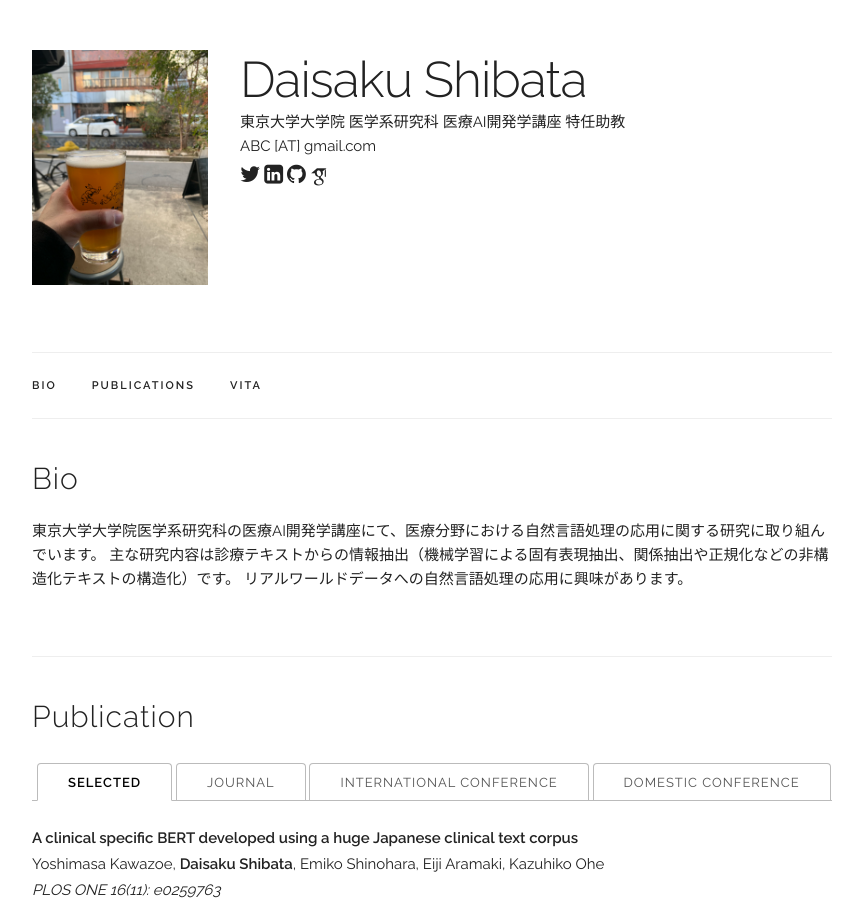
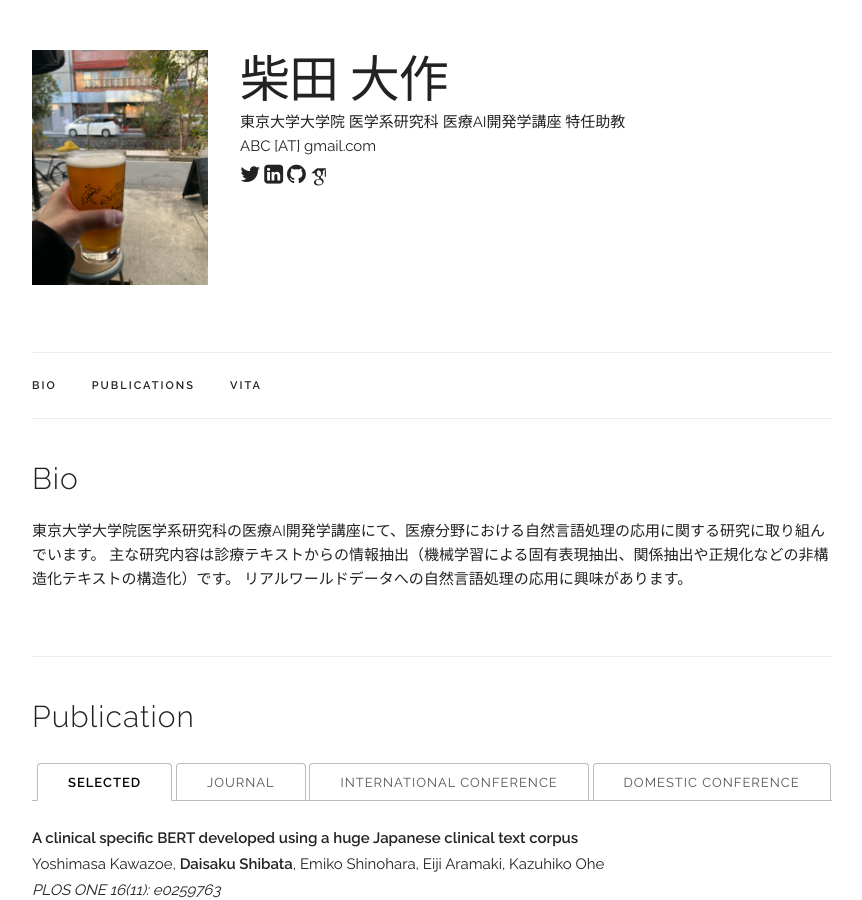
Before and after one commit to daisaku-ss/daisaku-ss.github.io, a Jekyll site: the page built from index.html, in a window 1280 px wide and 900 px high. Shown: the whole window, without its empty margins (208-1070 px from the left). Built offline with Jekyll 4.4.1, drawn with Linux system fonts in a browser that asks for light colours; some web fonts are replaced.

Commit message:
Add files via upload

```diff
--- a/_data/main_info.yaml
+++ b/_data/main_info.yaml
@@ -1,4 +1,4 @@
-name: "Daisaku Shibata"
+name: "柴田 大作"
 title: "東京大学大学院 医学系研究科 医療AI開発学講座 特任助教"
 email: "ABC [AT] gmail.com"
 profile_pic: "/assets/profile-pics/shibata_2022_12.jpg"
```
